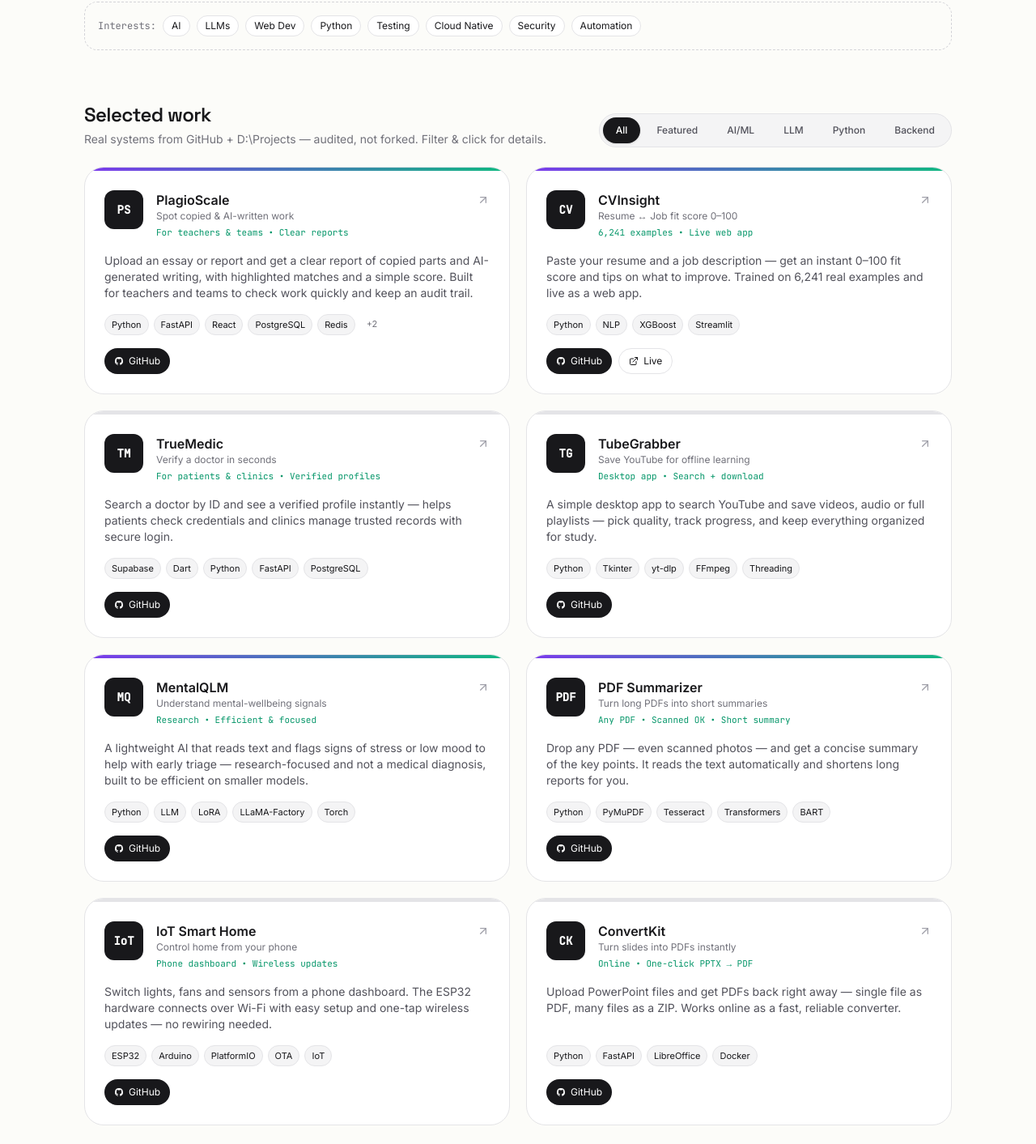
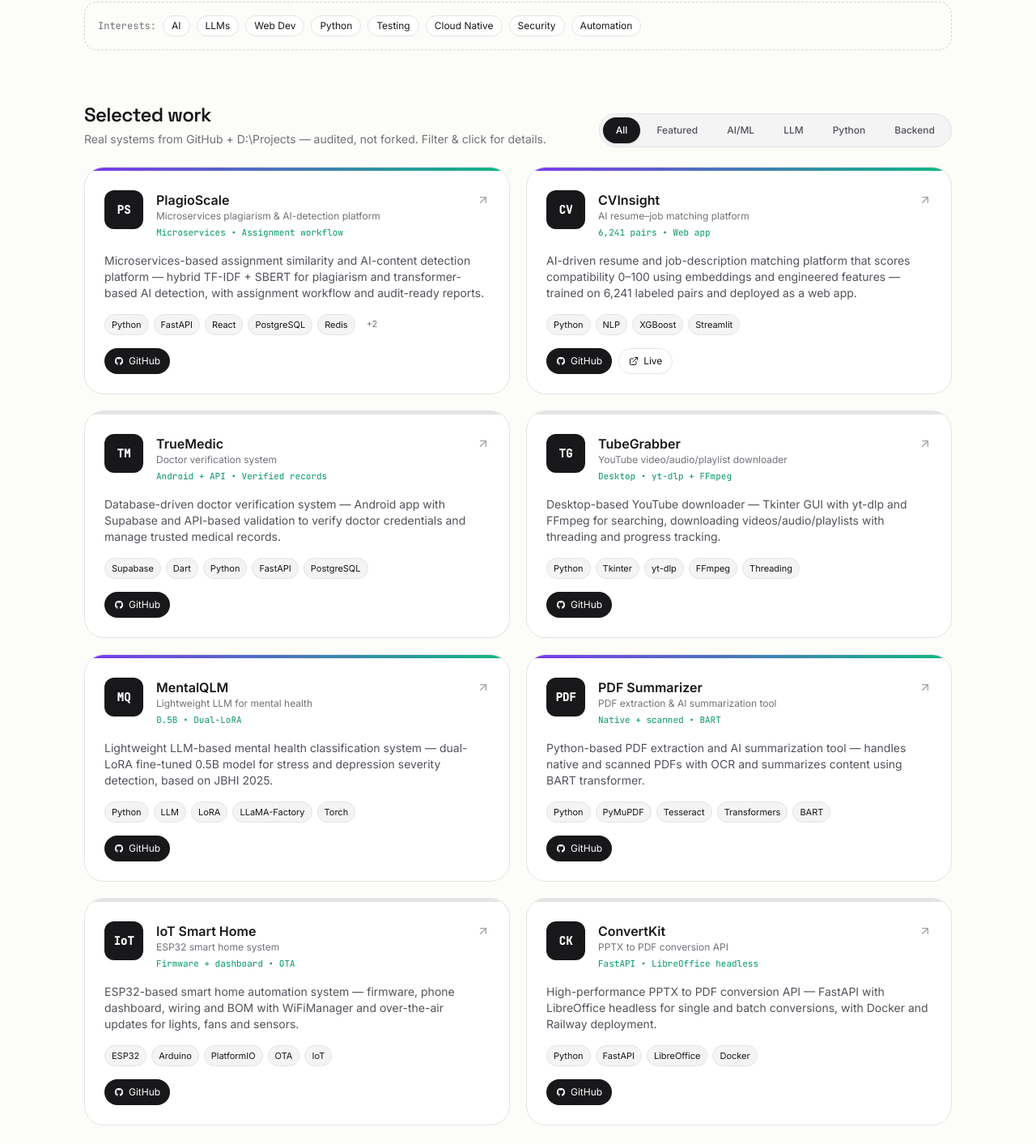
Before and after one commit to Tertho1/site, a React (Vite) app: page / in a window 1280 px wide. Shown: the part 1638-3051 px from the top of the page at 81% size. Built offline with nearby package versions, Linux system fonts and the light colour scheme.

Commit message:
fix: project descs to platform-type style (microservices-based assignment similarity & AI detection etc.)

```diff
--- a/src/App.jsx
+++ b/src/App.jsx
@@ -13,102 +13,102 @@
   <svg width={size} height={size} viewBox="0 0 24 24" fill="currentColor" {...props}><path d="M19 0h-14c-2.761 0-5 2.239-5 5v14c0 2.761 2.239 5 5 5h14c2.762 0 5-2.239 5-5v-14c0-2.761-2.238-5-5-5zm-11 19h-3v-11h3v11zm-1.5-12.268c-.966 0-1.75-.79-1.75-1.764s.784-1.764 1.75-1.764 1.75.79 1.75 1.764-.783 1.764-1.75 1.764zm13.5 12.268h-3v-5.604c0-3.368-4-3.113-4 0v5.604h-3v-11h3v1.765c1.396-2.586 7-2.777 7 2.476v6.759z"/></svg>
 )
 
-// Data - prioritized real projects (non-forked, non-scrap) — plain-language what it does
+// Data - prioritized real projects (non-forked, non-scrap) — platform-type description
 const projects = [
   {
     id: 'plagioscale',
     title: 'PlagioScale',
-    subtitle: 'Spot copied & AI-written work',
-    desc: 'Upload an essay or report and get a clear report of copied parts and AI-generated writing, with highlighted matches and a simple score. Built for teachers and teams to check work quickly and keep an audit trail.',
+    subtitle: 'Microservices plagiarism & AI-detection platform',
+    desc: 'Microservices-based assignment similarity and AI-content detection platform — hybrid TF-IDF + SBERT for plagiarism and transformer-based AI detection, with assignment workflow and audit-ready reports.',
     stack: ['Python','FastAPI','React','PostgreSQL','Redis','Docker','Microservices'],
     highlight: true,
     image: 'PS',
     links: { github: 'https://github.com/Tertho1/PlagioScale', demo: null },
-    stats: 'For teachers & teams • Clear reports',
+    stats: 'Microservices • Assignment workflow',
     category: 'AI/ML',
   },
   {
     id: 'cvinsight',
     title: 'CVInsight',
-    subtitle: 'Resume ↔ Job fit score 0–100',
-    desc: 'Paste your resume and a job description — get an instant 0–100 fit score and tips on what to improve. Trained on 6,241 real examples and live as a web app.',
+    subtitle: 'AI resume–job matching platform',
+    desc: 'AI-driven resume and job-description matching platform that scores compatibility 0–100 using embeddings and engineered features — trained on 6,241 labeled pairs and deployed as a web app.',
     stack: ['Python','NLP','XGBoost','Streamlit'],
     highlight: true,
     image: 'CV',
     links: { github: 'https://github.com/Tertho1/cvinsight', demo: 'https://cvinsight-io.streamlit.app' },
-    stats: '6,241 examples • Live web app',
+    stats: '6,241 pairs • Web app',
     category: 'AI/ML',
   },
   {
     id: 'truemedic',
     title: 'TrueMedic',
-    subtitle: 'Verify a doctor in seconds',
-    desc: 'Search a doctor by ID and see a verified profile instantly — helps patients check credentials and clinics manage trusted records with secure login.',
+    subtitle: 'Doctor verification system',
+    desc: 'Database-driven doctor verification system — Android app with Supabase and API-based validation to verify doctor credentials and manage trusted medical records.',
     stack: ['Supabase','Dart','Python','FastAPI','PostgreSQL'],
     highlight: false,
     image: 'TM',
     links: { github: 'https://github.com/Tertho1/TrueMedic', demo: null },
-    stats: 'For patients & clinics • Verified profiles',
+    stats: 'Android + API • Verified records',
     category: 'Web/App',
   },
   {
     id: 'tube',
     title: 'TubeGrabber',
-    subtitle: 'Save YouTube for offline learning',
-    desc: 'A simple desktop app to search YouTube and save videos, audio or full playlists — pick quality, track progress, and keep everything organized for study.',
+    subtitle: 'YouTube video/audio/playlist downloader',
+    desc: 'Desktop-based YouTube downloader — Tkinter GUI with yt-dlp and FFmpeg for searching, downloading videos/audio/playlists with threading and progress tracking.',
     stack: ['Python','Tkinter','yt-dlp','FFmpeg','Threading'],
     highlight: false,
     image: 'TG',
     links: { github: 'https://github.com/Tertho1', demo: null },
-    stats: 'Desktop app • Search + download',
+    stats: 'Desktop • yt-dlp + FFmpeg',
     category: 'Python',
   },
   {
     id: 'mentalqlm',
     title: 'MentalQLM',
-    subtitle: 'Understand mental-wellbeing signals',
-    desc: 'A lightweight AI that reads text and flags signs of stress or low mood to help with early triage — research-focused and not a medical diagnosis, built to be efficient on smaller models.',
+    subtitle: 'Lightweight LLM for mental health',
+    desc: 'Lightweight LLM-based mental health classification system — dual-LoRA fine-tuned 0.5B model for stress and depression severity detection, based on JBHI 2025.',
     stack: ['Python','LLM','LoRA','LLaMA-Factory','Torch'],
     highlight: true,
     image: 'MQ',
     links: { github: 'https://github.com/Tertho1', demo: null },
-    stats: 'Research • Efficient & focused',
+    stats: '0.5B • Dual-LoRA',
     category: 'LLM',
   },
   {
     id: 'pdfsummarizer',
     title: 'PDF Summarizer',
-    subtitle: 'Turn long PDFs into short summaries',
-    desc: 'Drop any PDF — even scanned photos — and get a concise summary of the key points. It reads the text automatically and shortens long reports for you.',
+    subtitle: 'PDF extraction & AI summarization tool',
+    desc: 'Python-based PDF extraction and AI summarization tool — handles native and scanned PDFs with OCR and summarizes content using BART transformer.',
     stack: ['Python','PyMuPDF','Tesseract','Transformers','BART'],
     highlight: true,
     image: 'PDF',
     links: { github: 'https://github.com/Tertho1/pdf-summarizer', demo: null },
-    stats: 'Any PDF • Scanned OK • Short summary',
+    stats: 'Native + scanned • BART',
     category: 'AI/Python',
   },
   {
     id: 'iotsmarthome',
     title: 'IoT Smart Home',
-    subtitle: 'Control home from your phone',
-    desc: 'Switch lights, fans and sensors from a phone dashboard. The ESP32 hardware connects over Wi-Fi with easy setup and one-tap wireless updates — no rewiring needed.',
+    subtitle: 'ESP32 smart home system',
+    desc: 'ESP32-based smart home automation system — firmware, phone dashboard, wiring and BOM with WiFiManager and over-the-air updates for lights, fans and sensors.',
     stack: ['ESP32','Arduino','PlatformIO','OTA','IoT'],
     highlight: false,
     image: 'IoT',
     links: { github: 'https://github.com/Tertho1', demo: null },
-    stats: 'Phone dashboard • Wireless updates',
+    stats: 'Firmware + dashboard • OTA',
     category: 'IoT',
   },
   {
     id: 'convertkit',
     title: 'ConvertKit',
-    subtitle: 'Turn slides into PDFs instantly',
-    desc: 'Upload PowerPoint files and get PDFs back right away — single file as PDF, many files as a ZIP. Works online as a fast, reliable converter.',
+    subtitle: 'PPTX to PDF conversion API',
+    desc: 'High-performance PPTX to PDF conversion API — FastAPI with LibreOffice headless for single and batch conversions, with Docker and Railway deployment.',
     stack: ['Python','FastAPI','LibreOffice','Docker'],
     highlight: false,
     image: 'CK',
     links: { github: 'https://github.com/Tertho1', demo: null },
-    stats: 'Online • One-click PPTX → PDF',
+    stats: 'FastAPI • LibreOffice headless',
     category: 'Backend',
   },
 ]
```
